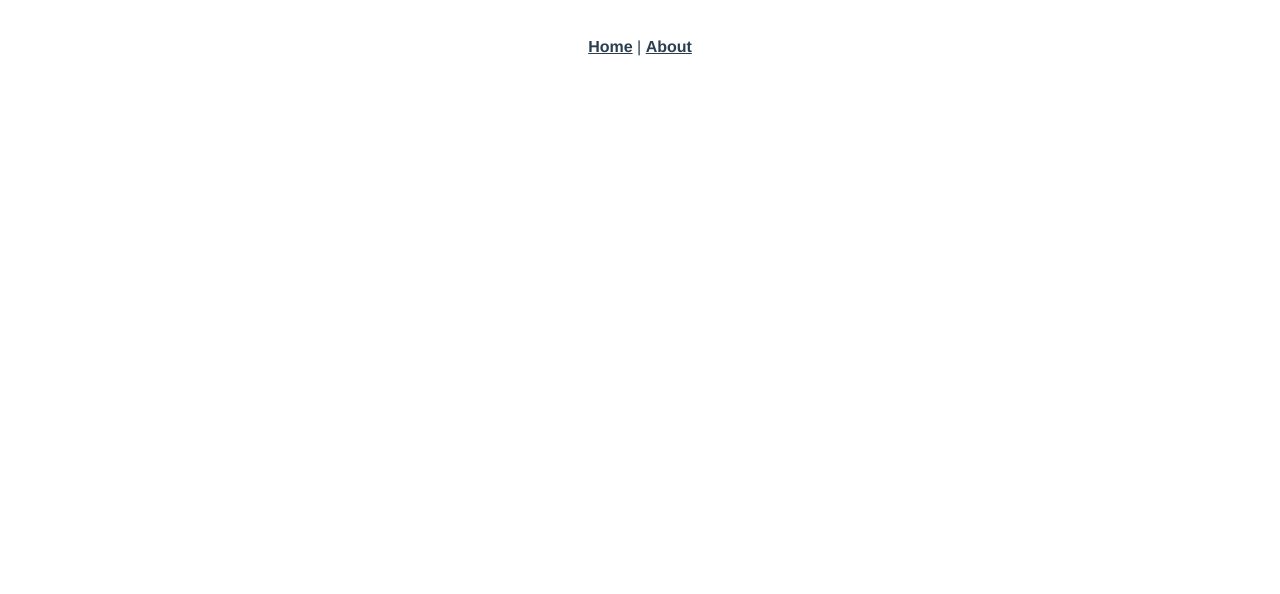
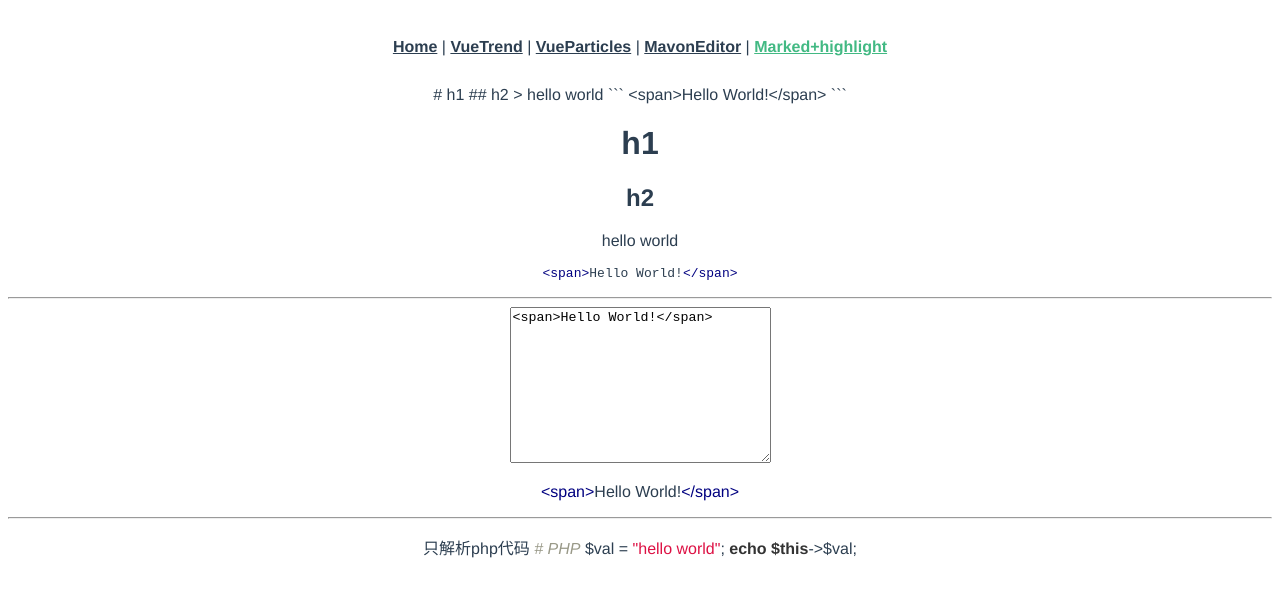
Before and after one commit to liceal/vue-modules-test, a Vue app: page /#/marked_and_highlight in a window 1280 px wide. Shown: the top 594 px of the page. Built offline with nearby package versions, Linux system fonts and the light colour scheme.

Commit message:
实现库:vue-trend(画线的库) vue-particles(粒子动画) mavon-editor(markdown编辑器) marked(markdown代码解析器) highlight(代码高亮)

```diff
--- a/src/App.vue
+++ b/src/App.vue
@@ -1,14 +1,27 @@
 <template>
   <div id="app">
     <div id="nav">
-      <router-link to="/">Home</router-link> |
-      <router-link to="/about">About</router-link>
+      <span v-for="(router,key) in routers" :key="key">
+        <span v-if="key!==0"> | </span>
+        <router-link :to="router.path">{{router.name}}</router-link>
+      </span>
     </div>
-    <router-view/>
+    <router-view />
   </div>
 </template>
 
-<style>
+<script>
+export default {
+  computed: {
+    routers() {
+      //所有路由
+      return this.$router.options.routes;
+    }
+  }
+};
+</script>
+
+<style scoped>
 #app {
   font-family: Avenir, Helvetica, Arial, sans-serif;
   -webkit-font-smoothing: antialiased;
--- a/src/components/HelloWorld.vue
+++ b/src/components/HelloWorld.vue
@@ -1,37 +1,13 @@
 <template>
   <div class="hello">
     <h1>{{ msg }}</h1>
-    <p>
-      For a guide and recipes on how to configure / customize this project,<br>
-      check out the
-      <a href="https://cli.vuejs.org" target="_blank" rel="noopener">vue-cli documentation</a>.
-    </p>
-    <h3>Installed CLI Plugins</h3>
-    <ul>
-      <li><a href="https://github.com/vuejs/vue-cli/tree/dev/packages/%40vue/cli-plugin-babel" target="_blank" rel="noopener">babel</a></li>
-    </ul>
-    <h3>Essential Links</h3>
-    <ul>
-      <li><a href="https://vuejs.org" target="_blank" rel="noopener">Core Docs</a></li>
-      <li><a href="https://forum.vuejs.org" target="_blank" rel="noopener">Forum</a></li>
-      <li><a href="https://chat.vuejs.org" target="_blank" rel="noopener">Community Chat</a></li>
-      <li><a href="https://twitter.com/vuejs" target="_blank" rel="noopener">Twitter</a></li>
-      <li><a href="https://news.vuejs.org" target="_blank" rel="noopener">News</a></li>
-    </ul>
-    <h3>Ecosystem</h3>
-    <ul>
-      <li><a href="https://router.vuejs.org" target="_blank" rel="noopener">vue-router</a></li>
-      <li><a href="https://vuex.vuejs.org" target="_blank" rel="noopener">vuex</a></li>
-      <li><a href="https://github.com/vuejs/vue-devtools#vue-devtools" target="_blank" rel="noopener">vue-devtools</a></li>
-      <li><a href="https://vue-loader.vuejs.org" target="_blank" rel="noopener">vue-loader</a></li>
-      <li><a href="https://github.com/vuejs/awesome-vue" target="_blank" rel="noopener">awesome-vue</a></li>
-    </ul>
+
   </div>
 </template>
 
 <script>
 export default {
-  name: 'HelloWorld',
+  name: 'huanl ',
   props: {
     msg: String
   }
--- a/src/main.js
+++ b/src/main.js
@@ -2,9 +2,10 @@ import Vue from 'vue'
 import App from './App.vue'
 import router from './router'
 
+
 Vue.config.productionTip = false
 
 new Vue({
-  router,
-  render: h => h(App)
+    router,
+    render: h => h(App)
 }).$mount('#app')
--- a/src/router/index.js
+++ b/src/router/index.js
@@ -4,19 +4,38 @@ import Home from '../views/Home.vue'
 
 Vue.use(VueRouter)
 
-const routes = [
-  {
+const routes = [{
         path: '/',
         name: 'Home',
         component: Home
     },
     {
-    path: '/about',
-    name: 'About',
-    // route level code-splitting
-    // this generates a separate chunk (about.[hash].js) for this route
-    // which is lazy-loaded when the route is visited.
-    component: () => import(/* webpackChunkName: "about" */ '../views/About.vue')
+        //优美的线条
+        path: '/vue-trend',
+        name: 'VueTrend',
+        component: () =>
+            import ('../views/vue-trend')
+    },
+    {
+        //粒子特效
+        path: "/vue-particles",
+        name: "VueParticles",
+        component: () =>
+            import ('../views/vue-particles')
+    },
+    {
+        //markdown编辑器
+        path: "/mavon-editor",
+        name: "MavonEditor",
+        component: () =>
+            import ('../views/mavon-editor')
+    },
+    {
+        //markdown代码解析器+代码高亮
+        path: "/marked_and_highlight",
+        name: "Marked+highlight",
+        component: () =>
+            import ('../views/marked_and_highlight')
     }
 ]
 
--- a/src/views/About.vue
+++ /dev/null
@@ -1,5 +0,0 @@
-<template>
-  <div class="about">
-    <h1>This is an about page</h1>
-  </div>
-</template>
--- a/src/views/Home.vue
+++ b/src/views/Home.vue
@@ -1,7 +1,7 @@
 <template>
   <div class="home">
     <img alt="Vue logo" src="../assets/logo.png">
-    <HelloWorld msg="Welcome to Your Vue.js App"/>
+    <HelloWorld msg="测试好玩的第三方插件，请尽情玩耍吧！"/>
   </div>
 </template>
 
--- /dev/null
+++ b/src/views/marked_and_highlight/index.vue
@@ -0,0 +1,84 @@
+<template>
+  <div>
+    {{value}}
+    <p v-html="html"></p>
+    <hr />
+
+    <textarea name id cols="30" rows="10" v-model="code"></textarea>
+    <p v-html="hljsCode"></p>
+    <hr />
+
+    <p v-html="phpCode"></p>
+
+  </div>
+</template>
+
+<script>
+/**
+ * https://github.com/markedjs/marked
+ * marked 将markdown代码转成html解析 转成html代码
+ *
+ * https://github.com/highlightjs/highlight.js
+ * hljs 代码高亮
+ * 引入css库有效果
+ */
+import marked from "marked";
+import hljs from "highlight.js";
+import "highlight.js/styles/github.css";
+import php from "highlight.js/lib/languages/php"; //引入指定解析类型
+export default {
+  data() {
+    return {
+      value: `
+# h1
+## h2
+
+> hello world
+
+\`\`\`
+<span>Hello World!</span>
+\`\`\`
+`,
+      html: "",
+      code: "<span>Hello World!</span>",
+      hljsCode: "",
+      phpCode: `
+只解析php代码
+# PHP
+
+$val = "hello world";
+echo $this->$val;
+`
+    };
+  },
+  created() {
+    //智能代码高亮
+    this.hljsCode = hljs.highlightAuto(this.code).value;
+
+    //marked解析设置
+    marked.setOptions({
+      renderer: new marked.Renderer(),
+      highlight: function(code) {
+        return hljs.highlightAuto(code).value;
+      },
+      pedantic: false,
+      gfm: true,
+      breaks: false,
+      sanitize: false,
+      smartLists: true,
+      smartypants: false,
+      xhtml: false
+    });
+    this.html = marked(this.value);
+
+    //指定解析类型
+    hljs.registerLanguage(this.code, php); //设置高亮语言
+    this.phpCode = hljs.highlight("php", this.phpCode).value;
+  },
+  watch: {
+    code(val) {
+      this.hljsCode = hljs.highlightAuto(val).value;
+    }
+  }
+};
+</script>
--- /dev/null
+++ b/src/views/mavon-editor/index.vue
@@ -0,0 +1,36 @@
+<template>
+  <div>
+    <mavon-editor
+     :value="value"
+     :language="language"
+     :ishljs = "true"
+    ></mavon-editor>
+  </div>
+</template>
+
+<script>
+/**
+ * https://github.com/hinesboy/mavonEditor
+ * 文档是中文的，比较易懂的markdown插件
+ * markdown 编辑器
+ */
+import Vue from "vue";
+import { mavonEditor } from "mavon-editor";
+import "mavon-editor/dist/css/index.css";
+Vue.use(mavonEditor);
+export default {
+  data() {
+    return {
+      value: `
+hello world,
+你好世界
+# 你好世界
+`,
+      language:'zh-Ch'
+    };
+  },
+  components: {
+    mavonEditor
+  }
+};
+</script>
--- /dev/null
+++ b/src/views/vue-particles/index.vue
@@ -0,0 +1,68 @@
+<template>
+  <div class="app">
+    <vue-particles
+      color="#dedede"
+      :particleOpacity="0.7"
+      :particlesNumber="80"
+      shapeType="star"
+      :particleSize="4"
+      linesColor="#FF0000"
+      :linesWidth="1"
+      :lineLinked="true"
+      :lineOpacity="0.4"
+      :linesDistance="150"
+      :moveSpeed="3"
+      :hoverEffect="true"
+      hoverMode="grab"
+      :clickEffect="true"
+      clickMode="push"
+      class="particles"
+    ></vue-particles>
+
+    <div class="content">
+      <h2>VUE粒子</h2>
+      <span>背景特效</span>
+    </div>
+  </div>
+</template>
+
+<script>
+/**
+ * https://github.com/creotip/vue-particles
+ * https://vue-particles.netlify.com/
+ * 粒子特效
+ */
+import Vue from "vue";
+import VueParticles from "vue-particles";
+Vue.use(VueParticles);
+export default {};
+</script>
+
+<style lang="less" scoped>
+.app {
+  position: relative;
+  height: 0px;
+}
+.particles {
+  top: 0px;
+  position: absolute;
+  z-index: -1;
+  border: 1px solid red;
+  width: 100%;
+  height: 500px;
+  background-color: #000;
+}
+.content {
+  display: inline-block;
+  z-index: 999;
+  width: 200px;
+  height: 200px;
+  background-color: yellowgreen;
+  margin: auto;
+  margin-top: 150px;
+  h2 {
+    color: white;
+    text-shadow: 8px 8px #000;
+  }
+}
+</style>
--- /dev/null
+++ b/src/views/vue-trend/index.vue
@@ -0,0 +1,31 @@
+<template>
+  <div>
+    <trend
+      :data="[0, 2, 5, 9, 5, 10, 3, 5, 0, 0, 1, 8, 2, 9, 0]"
+      :gradient="['#6fa8dc', '#42b983', '#2c3e50','red']"
+      gradientDirection="left"
+      :auto-draw="true"
+      :smooth="true"
+      :autoDrawDuration="5000"
+    ></trend>
+    <hr />
+    <trend :data="[0,10,0]" :gradient="['red','green','blue']" auto-draw smooth></trend>
+  </div>
+</template>
+
+<script>
+/**
+ * https://github.com/QingWei-Li/vue-trend
+ * 说实话，有点帅！
+ * 就是简单的线条
+ * 构建出来是<svg></svg>
+ * 还带色彩渐变的卧槽了
+ *
+ */
+import Vue from "vue";
+import Trend from "vuetrend";
+Vue.use(Trend);
+export default {
+  name: "VueTrend"
+};
+</script>
```
Also changed, not shown: package.json (+9 -1 lines), 2 other files (tests, documents, lock files or other folders). Lines whose indentation alone changed are shown as unchanged.
